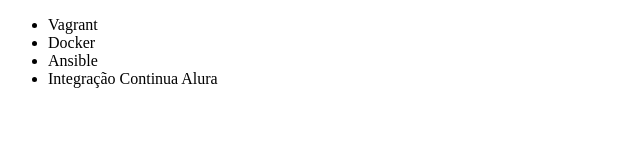
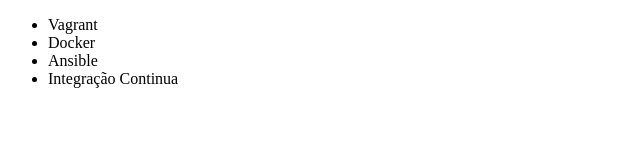
Before and after one commit to mrsilvestrini/alura-git, a plain HTML site: page index.html in a window 1280 px wide. Shown: the full height of the page, 0-640 px from the left. Drawn offline with Linux system fonts and the light colour scheme.

Commit message:
Revert "Alterando codigo"
This reverts commit 01bd667ee40e8efe1b4593432e3c3e0cc974a13f.

```diff
--- a/index.html
+++ b/index.html
@@ -12,7 +12,7 @@
         <li>Vagrant</li>
         <li>Docker</li>
         <li>Ansible</li>
-        <li>Integração Continua Alura</li>
+        <li>Integração Continua</li>
       </ul>
     </body>
   </body>
```
